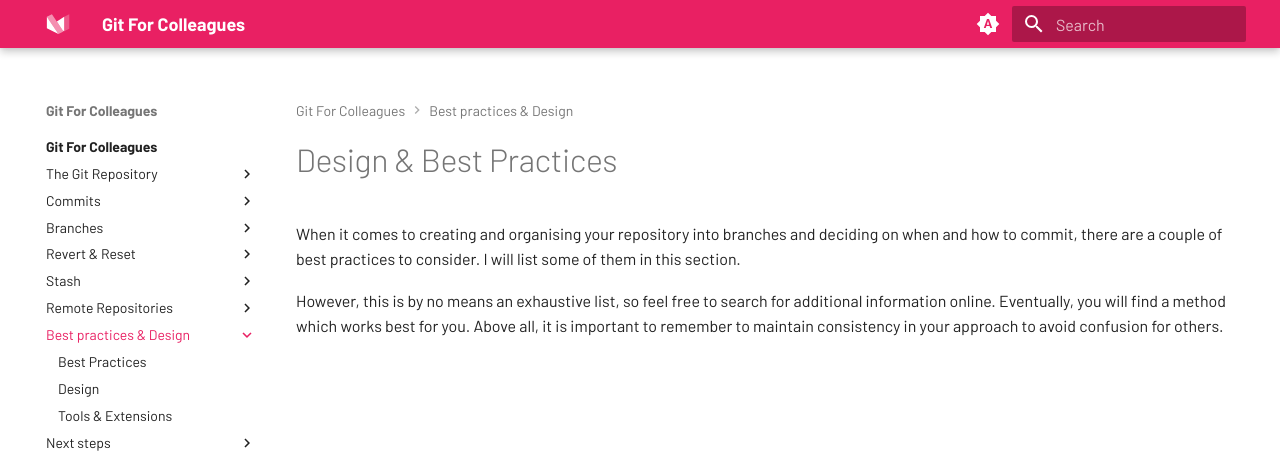
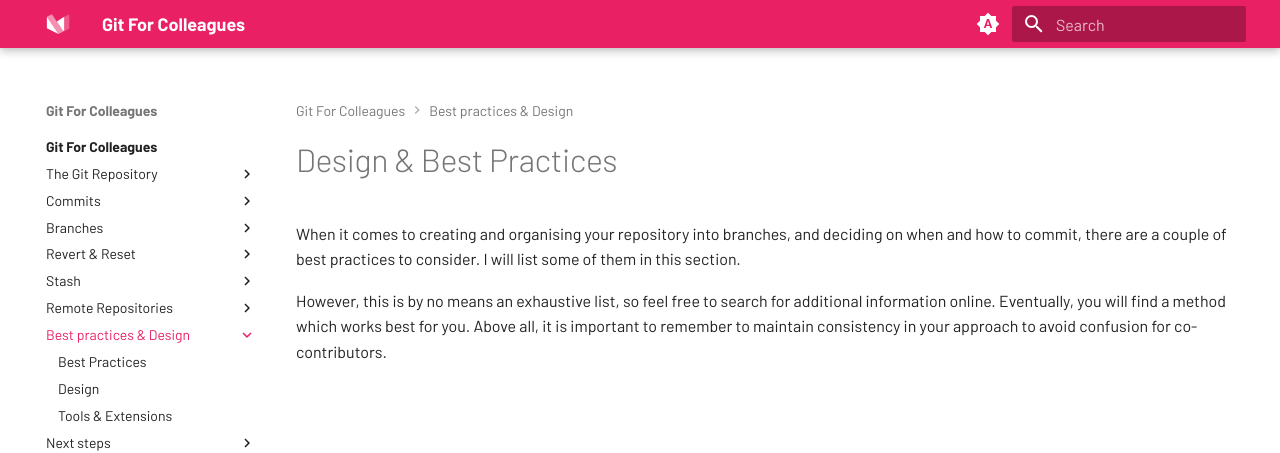
Before and after one commit to LPvdT/git-for-colleagues, an MkDocs documentation site: the page built from docs/design_best_practices/index.md, in a window 1280 px wide. Shown: the top 453 px of the page. Built offline with MkDocs 1.6.1 and Material for MkDocs 9.7.7, drawn with Linux system fonts in a browser that asks for light colours.

Commit message:
Change: QoL design best practices

```diff
--- a/docs/design_best_practices/index.md
+++ b/docs/design_best_practices/index.md
@@ -1,5 +1,5 @@
 # Design & Best Practices
 
-When it comes to creating and organising your repository into branches and deciding on when and how to commit, there are a couple of best practices to consider. I will list some of them in this section.
+When it comes to creating and organising your repository into branches, and deciding on when and how to commit, there are a couple of best practices to consider. I will list some of them in this section.
 
-However, this is by no means an exhaustive list, so feel free to search for additional information online. Eventually, you will find a method which works best for you. Above all, it is important to remember to maintain consistency in your approach to avoid confusion for others.
+However, this is by no means an exhaustive list, so feel free to search for additional information online. Eventually, you will find a method which works best for you. Above all, it is important to remember to maintain consistency in your approach to avoid confusion for co-contributors.
```
Also changed, not shown: docs/design_best_practices/design.md (+2 -0 lines).
